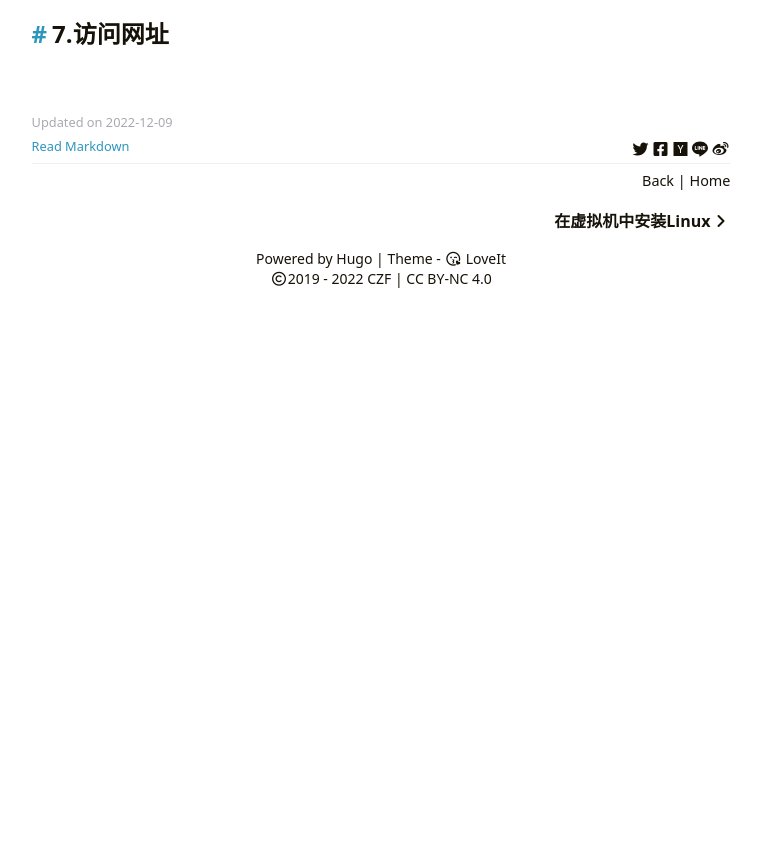
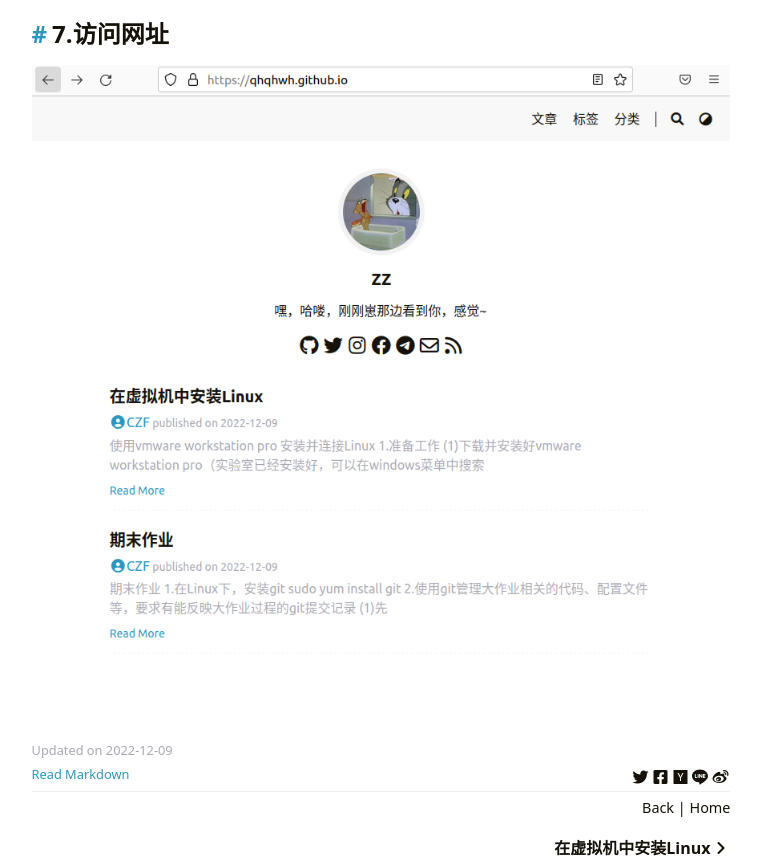
Before and after one commit to qhqhwh/qhqhwh.github.io, a plain HTML site: page first_post/index.html in a window 1280 px wide. Shown: the part 7236-8101 px from the top of the page, without its empty margins (259-1020 px from the left). Before the commit the page ends 7533 px from the top, so only its background shows below. Drawn offline with Linux system fonts and the light colour scheme.

Commit message:
third push

```diff
--- a/first_post/index.html
+++ b/first_post/index.html
@@ -191,6 +191,7 @@
 <p>git push -u origin master</p>
 <image src="/11.jpeg">
 <h2 id="7访问网址">7.访问网址</h2>
+<image src="/56.jpeg">
 </div><div class="post-footer" id="post-footer">
     <div class="post-info">
         <div class="post-info-line">
```
Also changed, not shown: 56.jpeg (added), 1 other file.
